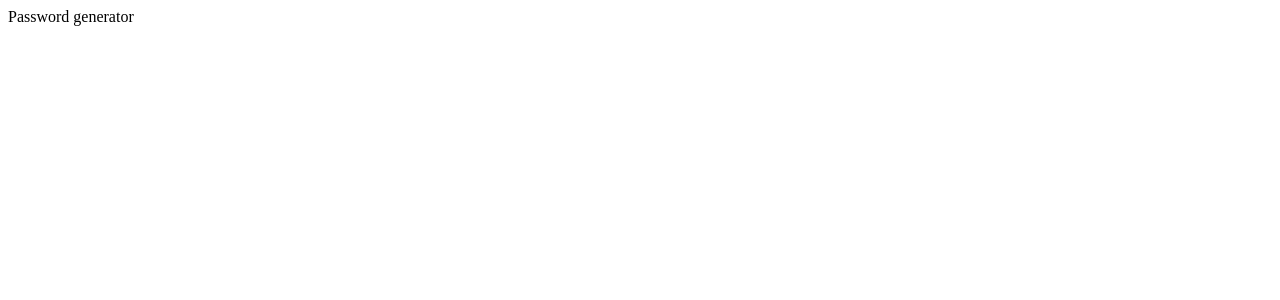
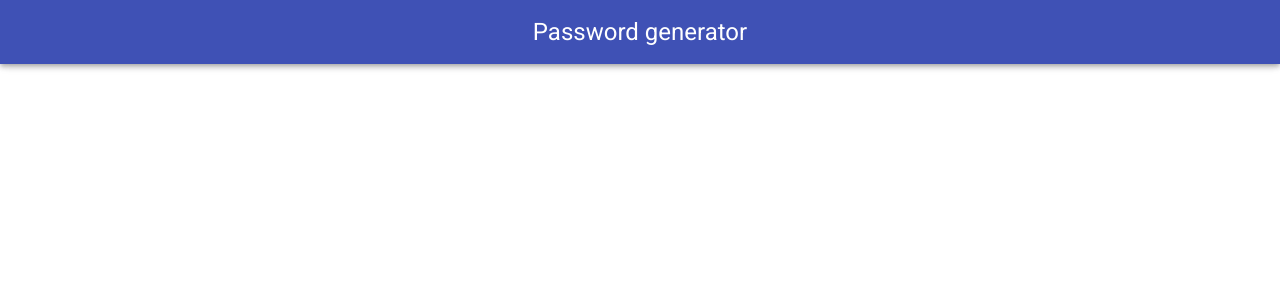
Before and after one commit to ricardolbv/password-generator, a React (Create React App) app: page / in a window 1280 px wide. Shown: the top 300 px of the page. Built offline with nearby package versions, Linux system fonts and the light colour scheme.

Commit message:
Creating app bar

```diff
--- a/package.json
+++ b/package.json
@@ -3,6 +3,8 @@
   "version": "0.1.0",
   "private": true,
   "dependencies": {
+    "@material-ui/core": "^4.11.3",
+    "@material-ui/icons": "^4.11.2",
     "@testing-library/jest-dom": "^5.11.9",
     "@testing-library/react": "^11.2.5",
     "@testing-library/user-event": "^12.8.3",
--- a/public/index.html
+++ b/public/index.html
@@ -10,34 +10,15 @@
       content="Web site created using create-react-app"
     />
     <link rel="apple-touch-icon" href="%PUBLIC_URL%/logo192.png" />
-    <!--
-      manifest.json provides metadata used when your web app is installed on a
-      user's mobile device or desktop. See https://developers.google.com/web/fundamentals/web-app-manifest/
-    -->
+    <link rel="stylesheet" href="https://fonts.googleapis.com/icon?family=Material+Icons" />
+    <link rel="stylesheet" href="https://fonts.googleapis.com/css?family=Roboto:300,400,500,700&display=swap" />
+
     <link rel="manifest" href="%PUBLIC_URL%/manifest.json" />
-    <!--
-      Notice the use of %PUBLIC_URL% in the tags above.
-      It will be replaced with the URL of the `public` folder during the build.
-      Only files inside the `public` folder can be referenced from the HTML.
 
-      Unlike "/favicon.ico" or "favicon.ico", "%PUBLIC_URL%/favicon.ico" will
-      work correctly both with client-side routing and a non-root public URL.
-      Learn how to configure a non-root public URL by running `npm run build`.
-    -->
     <title>React App</title>
   </head>
   <body>
     <noscript>You need to enable JavaScript to run this app.</noscript>
     <div id="root"></div>
-    <!--
-      This HTML file is a template.
-      If you open it directly in the browser, you will see an empty page.
-
-      You can add webfonts, meta tags, or analytics to this file.
-      The build step will place the bundled scripts into the <body> tag.
-
-      To begin the development, run `npm start` or `yarn start`.
-      To create a production bundle, use `npm run build` or `yarn build`.
-    -->
   </body>
 </html>
--- a/src/App.js
+++ b/src/App.js
@@ -1,12 +1,10 @@
-import react from 'react';
+import TopBar from './common/TopBar';
 
 function App() {
   return (
-    <div >
-      <header >
-          Password generator
-      </header>
-    </div>
+    <>
+      <TopBar />
+    </>
   );
 }
 
--- /dev/null
+++ b/src/common/TopBar.js
@@ -0,0 +1,29 @@
+import AppBar  from '@material-ui/core/AppBar';
+import ToolBar from '@material-ui/core/Toolbar';
+import Typography from '@material-ui/core/Typography'
+import { makeStyles } from '@material-ui/core/styles'
+
+const useStyles = makeStyles({
+    barText: {
+      marginLeft: 'auto',
+      marginRight: 'auto',
+    },
+});
+
+
+
+const TopBar = () => {
+    const classes = useStyles();
+
+    return (
+    <AppBar>
+        <ToolBar>
+            <Typography variant='h5' className={classes.barText} >
+                Password generator
+            </Typography>
+        </ToolBar>
+    </AppBar>
+    )
+}
+
+export default TopBar;
```
Also changed, not shown: 1 other file (tests, documents, lock files or other folders).
